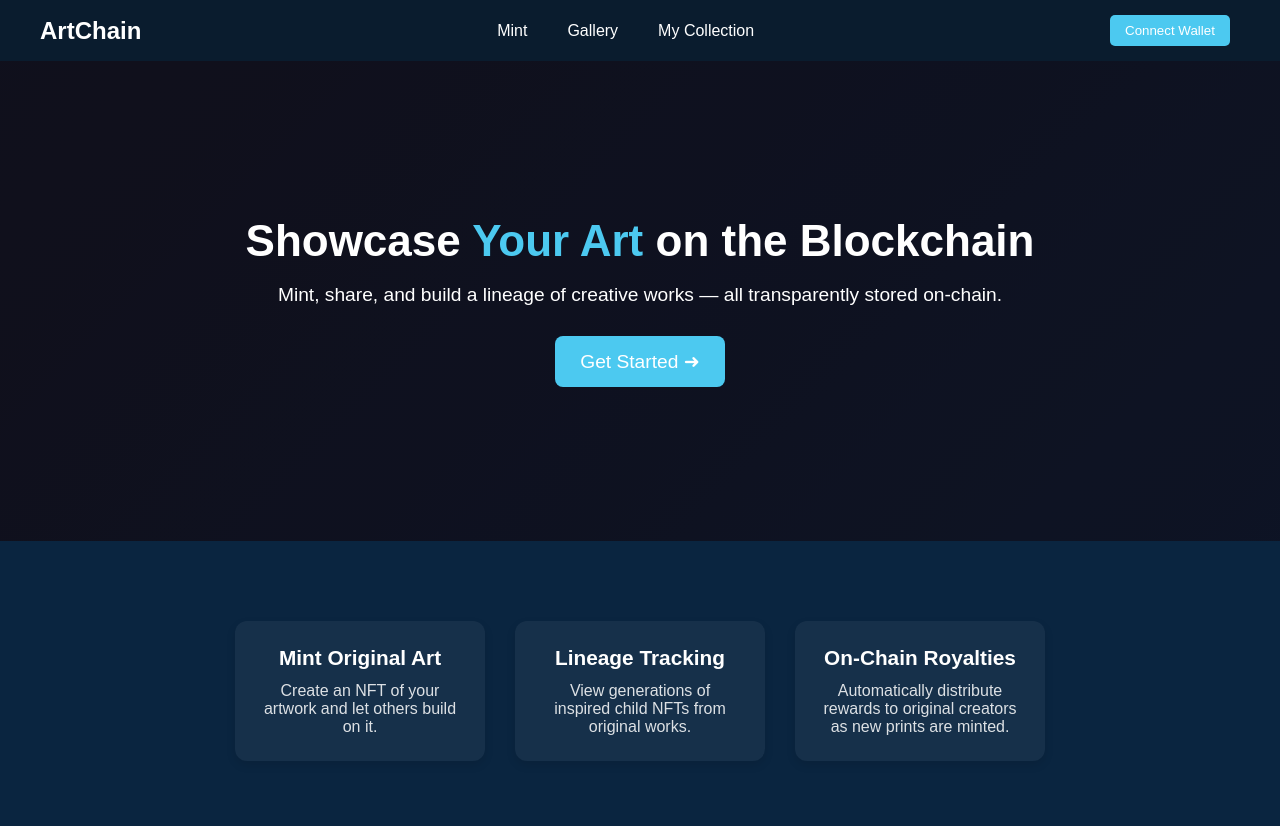
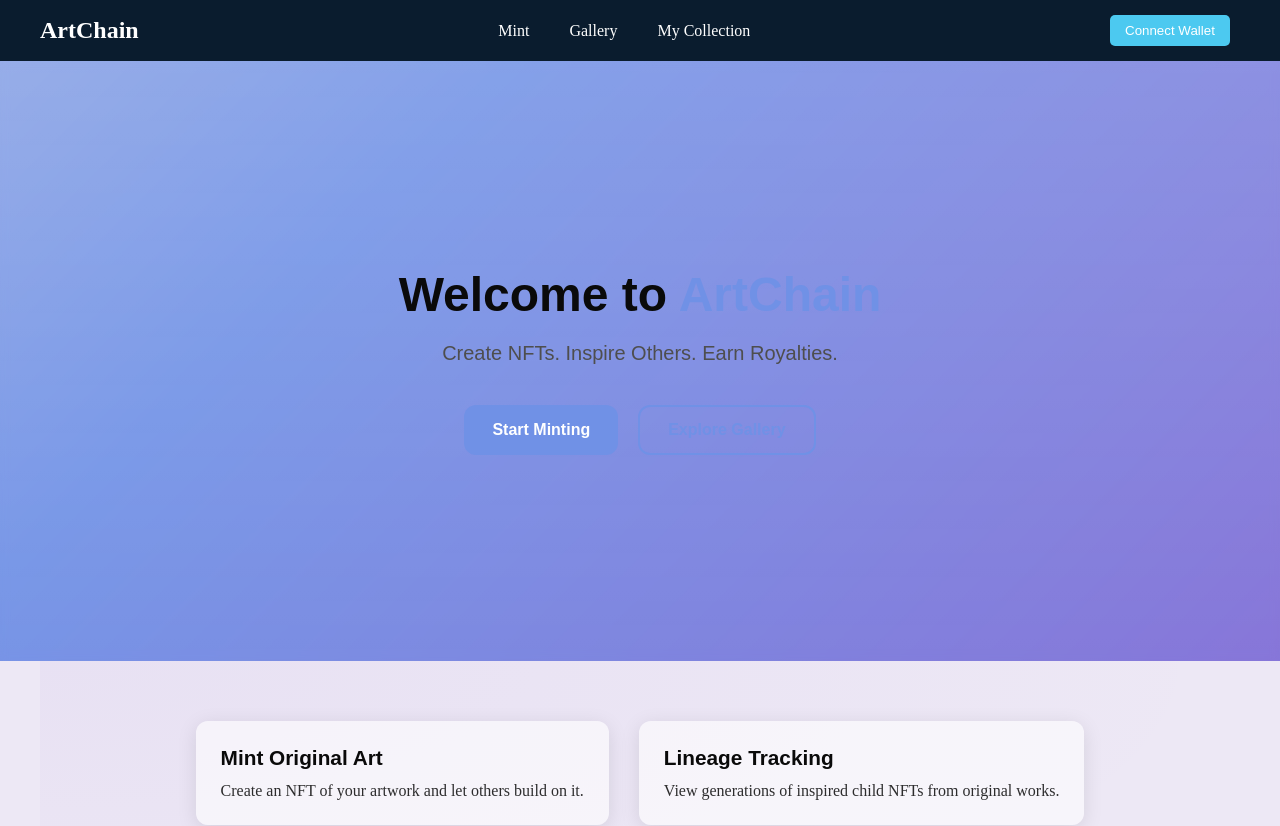
Before and after one commit to JakeSilva5/ArtChain-FullStack, a Next.js app: page / in a window 1280 px wide. Shown: the top 826 px of the page. Built offline with nearby package versions, Linux system fonts and the light colour scheme.

Commit message:
Playing around with UI

```diff
--- a/components/LandingPage/Hero.js
+++ b/components/LandingPage/Hero.js
@@ -1,39 +1,43 @@
 import React from 'react';
 import styled from 'styled-components';
+import { useRouter } from 'next/router';
 
 const Hero = () => {
+  const router = useRouter();
+
   return (
     <HeroSection>
       <Overlay />
       <HeroContent>
-        <Header>
-          Showcase <Highlight>Your Art</Highlight> on the Blockchain
-        </Header>
-        <SubHeader>
-          Mint, share, and build a lineage of creative works — all transparently stored on-chain.
-        </SubHeader>
-        <CTAButton>
-          Get Started ➜
-        </CTAButton>
+        <Title>
+          Welcome to <Highlight>ArtChain</Highlight>
+        </Title>
+        <Subtitle>
+          Create NFTs. Inspire Others. Earn Royalties.
+        </Subtitle>
+        <ButtonRow>
+          <PrimaryButton onClick={() => router.push('/mint')}>Start Minting</PrimaryButton>
+          <SecondaryButton onClick={() => router.push('/gallery')}>Explore Gallery</SecondaryButton>
+        </ButtonRow>
       </HeroContent>
     </HeroSection>
   );
 };
 
+export default Hero;
+
 const HeroSection = styled.section`
+  height: 75vh;
   width: 100%;
-  height: 60vh;
+  position: relative;
   display: flex;
+  align-items: center;
   justify-content: center;
-  align-items: center;
-  text-align: center;
-  position: relative;
-  overflow: hidden;
-  background: linear-gradient(-45deg, #1a1a2e, #16213e, #1a1a2e, #16213e);
+  background: linear-gradient(135deg, #E0E7FF 0%, #C1C8E4 30%, #7091E6 65%, #8860D0 100%);
   background-size: 300% 300%;
-  animation: gradientBG 7s linear infinite;
+  animation: animateBG 12s ease infinite;
 
-  @keyframes gradientBG {
+  @keyframes animateBG {
     0%, 100% { background-position: 0% 50%; }
     50% { background-position: 100% 50%; }
   }
@@ -41,50 +45,66 @@ const HeroSection = styled.section`
 
 const Overlay = styled.div`
   position: absolute;
-  top: 0; left: 0; width: 100%; height: 100%;
-  background: rgba(0, 0, 0, 0.4);
+  top: 0; left: 0;
+  width: 100%; height: 100%;
+  background: linear-gradient(to bottom, rgba(255,255,255,0.15), rgba(255,255,255,0.05));
+  backdrop-filter: blur(4px);
+  z-index: 1;
 `;
 
 const HeroContent = styled.div`
-  position: relative;
   z-index: 2;
-  display: flex;
-  flex-direction: column;
-  align-items: center;
+  text-align: center;
   max-width: 800px;
+  padding: 0 20px;
 `;
 
-const Header = styled.h1`
-  font-size: 2.75rem;
-  font-weight: bold;
-  color: white;
-  margin-bottom: 18px;
-  text-align: center;
+const Title = styled.h1`
+  font-size: 3rem;
+  font-family: ${({ theme }) => theme.fonts.heading};
+  color: ${({ theme }) => theme.colors.text};
+  margin-bottom: 20px;
 `;
 
 const Highlight = styled.span`
-  color: #4CC9F0;
+  color: ${({ theme }) => theme.colors.accent};
 `;
 
-const SubHeader = styled.p`
-  font-size: 1.2rem;
-  color: white;
-  margin-bottom: 30px;
-  text-align: center;
+const Subtitle = styled.p`
+  font-size: 1.25rem;
+  font-family: ${({ theme }) => theme.fonts.body};
+  color: ${({ theme }) => theme.colors.muted};
+  margin-bottom: 40px;
 `;
 
-const CTAButton = styled.button`
-  background: #4CC9F0;
+const ButtonRow = styled.div`
+  display: flex;
+  gap: 20px;
+  justify-content: center;
+  flex-wrap: wrap;
+`;
+
+const PrimaryButton = styled.button`
+  background: ${({ theme }) => theme.colors.accent};
   color: white;
-  padding: 14px 25px;
-  font-size: 1.2rem;
-  border-radius: 8px;
   border: none;
+  padding: 14px 28px;
+  border-radius: ${({ theme }) => theme.radius};
+  font-size: 1rem;
   cursor: pointer;
+  font-weight: 600;
 
   &:hover {
-    background: #3BA6D2;
+    background: ${({ theme }) => theme.colors.purpleAccent};
   }
 `;
 
-export default Hero;
+const SecondaryButton = styled(PrimaryButton)`
+  background: transparent;
+  border: 2px solid ${({ theme }) => theme.colors.accent};
+  color: ${({ theme }) => theme.colors.accent};
+
+  &:hover {
+    background: rgba(112, 145, 230, 0.1);
+  }
+`;
--- a/pages/_app.js
+++ b/pages/_app.js
@@ -1,4 +1,6 @@
 import GlobalStyle from '@/styles/globalStyles';
+import { ThemeProvider } from 'styled-components';
+import { theme } from '@/styles/theme';
 import Navbar from '@/components/Dashboard/Navbar';
 import Head from 'next/head';
 
@@ -9,10 +11,11 @@ export default function App({ Component, pageProps }) {
         <title>ArtChain</title>
         <meta name='description' content='Decentralized NFT Art Gallery' />
       </Head>
-
-      <GlobalStyle />
-      <Navbar />
-      <Component {...pageProps} />
+      <ThemeProvider theme={theme}>
+        <GlobalStyle />
+        <Navbar />
+        <Component {...pageProps} />
+      </ThemeProvider>
     </>
   );
 }
--- a/pages/index.js
+++ b/pages/index.js
@@ -1,60 +1,27 @@
 import Hero from "@/components/LandingPage/Hero";
-import { styled } from 'styled-components';
 import Footer from "@/components/LandingPage/Footer";
+import { Card, PageContainer } from "@/styles/theme";
+import styled from "styled-components";
 
 export default function Home() {
   return (
     <>
       <Hero />
-      <FeatureSection>
-        <FeatureCard>
+      <PageContainer>
+        <Card>
           <h3>Mint Original Art</h3>
           <p>Create an NFT of your artwork and let others build on it.</p>
-        </FeatureCard>
-
-        <FeatureCard>
+        </Card>
+        <Card>
           <h3>Lineage Tracking</h3>
           <p>View generations of inspired child NFTs from original works.</p>
-        </FeatureCard>
-
-        <FeatureCard>
+        </Card>
+        <Card>
           <h3>On-Chain Royalties</h3>
           <p>Automatically distribute rewards to original creators as new prints are minted.</p>
-        </FeatureCard>
-      </FeatureSection>
-
+        </Card>
+      </PageContainer>
       <Footer />
     </>
   );
 }
-
-const FeatureSection = styled.div`
-  display: flex;
-  justify-content: center;
-  flex-wrap: wrap;
-  gap: 30px;
-  margin-top: 80px;
-  margin-bottom: 80px;
-  padding: 0 10%;
-`;
-
-const FeatureCard = styled.div`
-  flex: 1 1 280px;
-  max-width: 250px;
-  background: rgba(255, 255, 255, 0.05);
-  padding: 25px;
-  border-radius: 12px;
-  text-align: center;
-  box-shadow: 0px 4px 10px rgba(0, 0, 0, 0.1);
-  color: white;
-
-  h3 {
-    margin-bottom: 12px;
-    font-size: 1.3rem;
-  }
-
-  p {
-    font-size: 1rem;
-    opacity: 0.85;
-  }
-`;
--- a/styles/globalStyles.js
+++ b/styles/globalStyles.js
@@ -8,9 +8,9 @@ const GlobalStyle = createGlobalStyle`
   }
 
   body {
-    background-color: #0A2540;
-    color: white;
-    font-family: 'ClearviewHwy', 'Montserrat', sans-serif;
+    background-color: ${({ theme }) => theme.colors.background};
+    color: ${({ theme }) => theme.colors.text};
+    ...
   }
 
   a {
```
